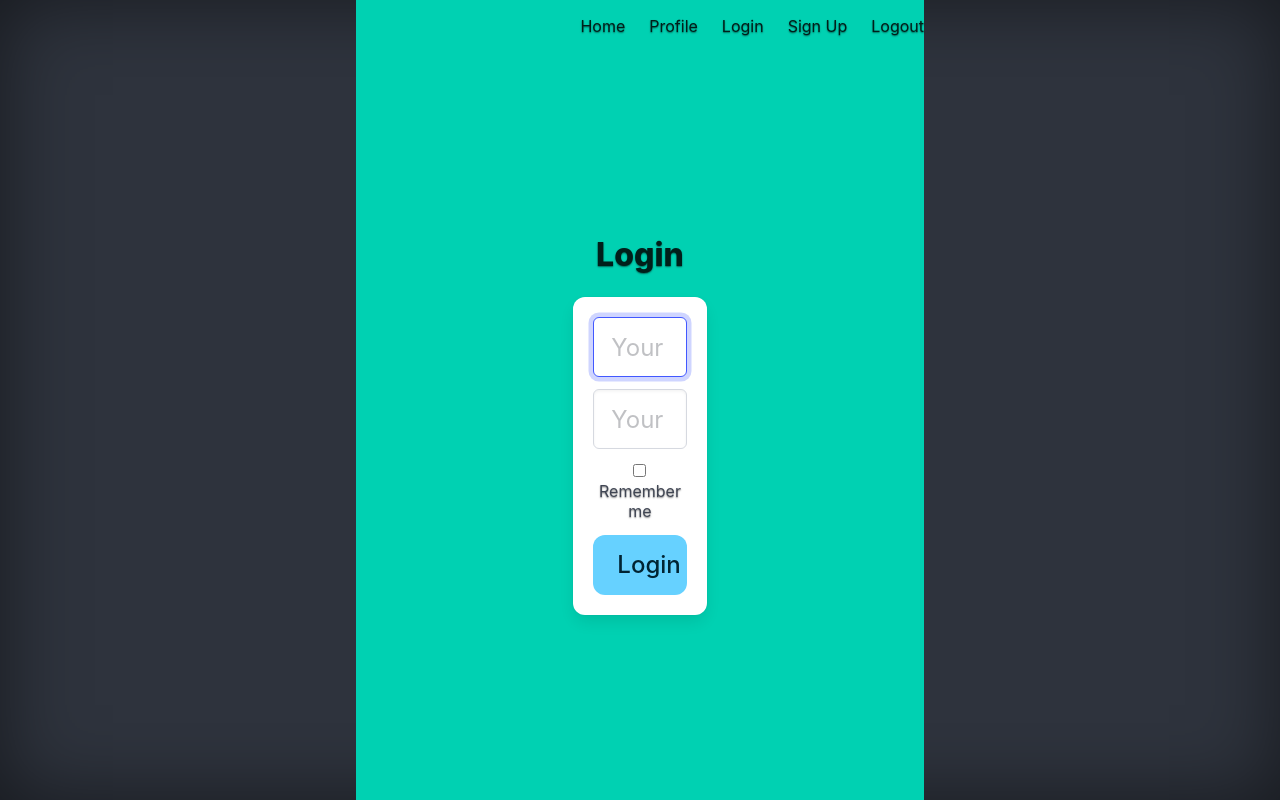
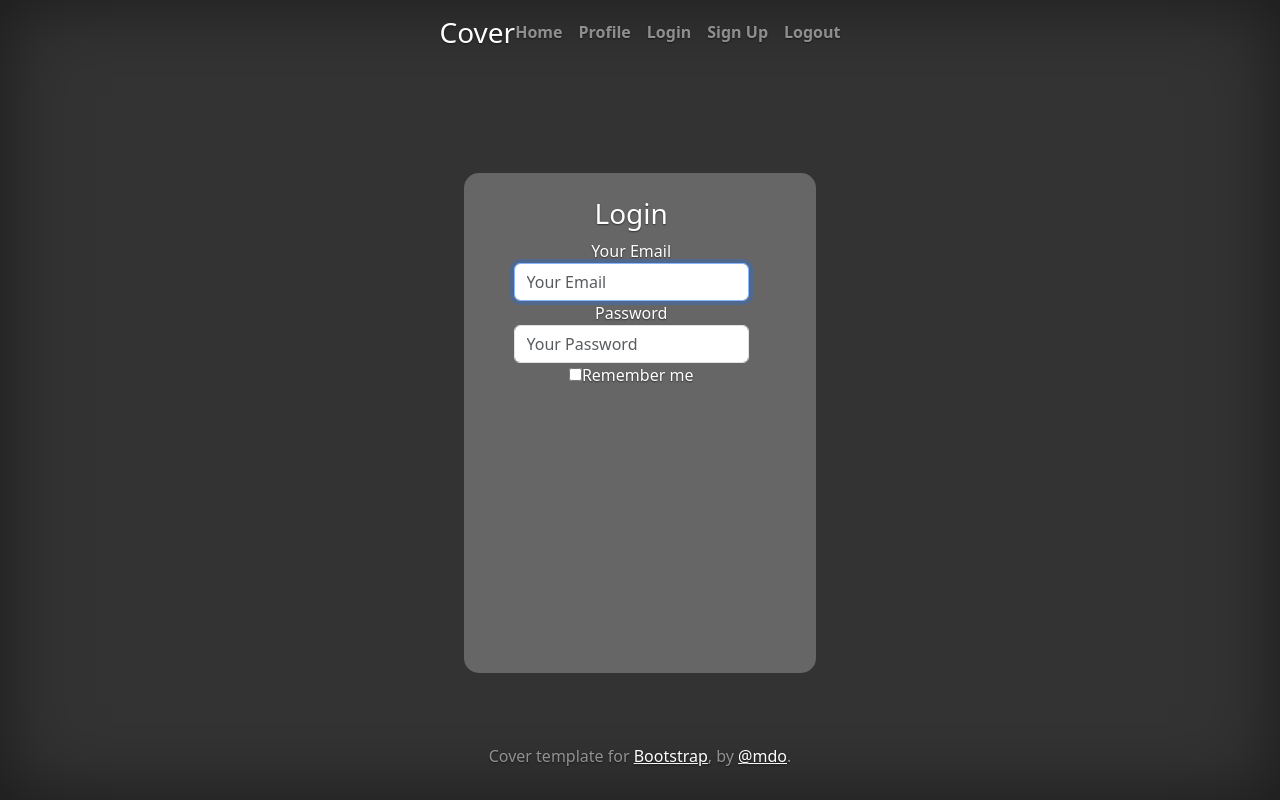
Before and after one commit to leviathanch/libertyai, a Flask app: page /login in a window 1280 px wide. Run offline with Flask 2, Linux system fonts and the light colour scheme; parts of the project's set-up code (start-up, migrations or seed data) failed here and were passed over; some libraries are stand-ins or nearby versions.

Commit message:
Change the design

```diff
--- a/services/templates/base.html
+++ b/services/templates/base.html
@@ -4,37 +4,39 @@
 <head>
     <meta charset="utf-8"/>
     <meta http-equiv="X-UA-Compatible" content="IE=edge"/>
-    <meta name="viewport" content="width=device-width, initial-scale=1"/>
+    <meta name="viewport" content="width=device-width, initial-scale=1, shrink-to-fit=no"/>
     <title>LibertyAI</title>
-    <link rel="stylesheet" type="text/css" href="/static//bulma.min.css"/>
+    <link href="https://cdn.jsdelivr.net/npm/bootstrap@5.3.0-alpha1/dist/css/bootstrap.min.css" rel="stylesheet" integrity="sha384-GLhlTQ8iRABdZLl6O3oVMWSktQOp6b7In1Zl3/Jr59b6EGGoI1aFkw7cmDA6j6gD" crossorigin="anonymous">
     <link rel="stylesheet" type="text/css" href="/static/style.css"/>
     <script src="https://ajax.googleapis.com/ajax/libs/jquery/3.2.1/jquery.min.js"></script>
+    <link rel="shortcut icon" href="{{ url_for('static', filename='favicon.ico') }}">
 </head>
 
-<body class="has-background-dark">
-    <section class="hero is-primary is-fullheight">
-        <div class="hero-head">
-            <nav class="navbar">
-                <div class="container">
-                    <div id="navbarMenuHeroA" class="navbar-menu">
-                        <div class="navbar-end">
-                            <a href="{{ url_for('index') }}" class="navbar-item">Home</a>
-                            <a href="{{ url_for('profile') }}" class="navbar-item">Profile</a>
-                            <a href="{{ url_for('login') }}" class="navbar-item">Login</a>
-                            <a href="{{ url_for('signup') }}" class="navbar-item">Sign Up</a>
-                            <a href="{{ url_for('logout') }}" class="navbar-item">Logout</a>
-                        </div>
-                    </div>
-                </div>
-            </nav>
+<body class="text-center">
+    <div class="cover-container d-flex h-100 p-3 mx-auto flex-column">
+        <header class="masthead mb-auto">
+            <div class="inner">
+                <h3 class="masthead-brand">Cover</h3>
+                <nav class="nav nav-masthead justify-content-right">
+                    <a href="{{ url_for('index') }}" class="nav-link">Home</a>
+                    <a href="{{ url_for('profile') }}" class="nav-link">Profile</a>
+                    <a href="{{ url_for('login') }}" class="nav-link">Login</a>
+                    <a href="{{ url_for('signup') }}" class="nav-link">Sign Up</a>
+                    <a href="{{ url_for('logout') }}" class="nav-link">Logout</a>
+                </nav>
+            </div>
+        </header>
+        <main role="main" class="inner cover">
+           {% block content %}
+           {% endblock %}
+        </main>
+        <footer class="mastfoot mt-auto">
+        <div class="inner">
+          <p>Cover template for <a href="https://getbootstrap.com/">Bootstrap</a>, by <a href="https://twitter.com/mdo">@mdo</a>.</p>
         </div>
-        <div class="hero-body">
-            <div class="container has-text-centered">
-               {% block content %}
-               {% endblock %}
-            </div>
-        </div>
-    </section>
+        </footer>
+    </div>
+    <script src="https://cdn.jsdelivr.net/npm/bootstrap@5.3.0-alpha1/dist/js/bootstrap.bundle.min.js" integrity="sha384-w76AqPfDkMBDXo30jS1Sgez6pr3x5MlQ1ZAGC+nuZB+EYdgRZgiwxhTBTkF7CXvN" crossorigin="anonymous"></script>
 </body>
 
 </html>
--- a/services/templates/login.html
+++ b/services/templates/login.html
@@ -1,29 +1,37 @@
 {% extends "base.html" %}
 
 {% block content %}
-<div class="column is-4 is-offset-4">
-    <h3 class="title">Login</h3>
-    <div class="box">
-        <form method="POST" action="/login">
-            <div class="field">
-                <div class="control">
-                    <input class="input is-large" type="email" name="email" placeholder="Your Email" autofocus="">
+
+<div class="col-md-12" id="colorDiv">
+    <div class="col-md-8" id="innerDiv">
+        <br/>
+        <div class="page-header">
+            <h3 class="title">Login</h3>
+        </div>
+        {% with messages = get_flashed_messages() %}
+            {% if messages %}
+                <div class="notification is-danger">
+                    {{ messages[0] }}. Go to <a href="{{ url_for('login') }}">login page</a>.
                 </div>
+            {% endif %}
+        {% endwith %}
+        <!--<form method="POST" action="/login">-->
+        <form>
+            <div class="form-group">
+                <label for="email">Your Email</label>
+                <input class="form-control" type="email" name="email" placeholder="Your Email" autofocus="">
             </div>
-
-            <div class="field">
-                <div class="control">
-                    <input class="input is-large" type="password" name="password" placeholder="Your Password">
-                </div>
+            <div class="form-group">
+                <label for="password">Password</label>
+                <input class="form-control" type="password" name="password" placeholder="Your Password">
             </div>
-            <div class="field">
+            <div class="form-group">
                 <label class="checkbox">
-                    <input type="checkbox" name="remember">
-                    Remember me
-                </label>
+                <input type="checkbox" name="remember">Remember me</label>
             </div>
-            <button class="button is-block is-info is-large is-fullwidth">Login</button>
         </form>
+        <!--<button id="submitBtn">Login</button>-->
     </div>
 </div>
+
 {% endblock %}
--- a/services/templates/signup.html
+++ b/services/templates/signup.html
@@ -5,15 +5,16 @@
     <h3 class="title">Sign Up</h3>
     <div class="box">
         <form method="POST" action="/signup">
+
             <div class="field">
                 <div class="control">
-                    <input class="input is-large" type="email" name="email" placeholder="Email" autofocus="">
+                    <input class="input is-large" type="text" name="name" placeholder="Name" autofocus="">
                 </div>
             </div>
 
             <div class="field">
                 <div class="control">
-                    <input class="input is-large" type="text" name="name" placeholder="Name" autofocus="">
+                    <input class="input is-large" type="email" name="email" placeholder="Email" autofocus="">
                 </div>
             </div>
 
```
